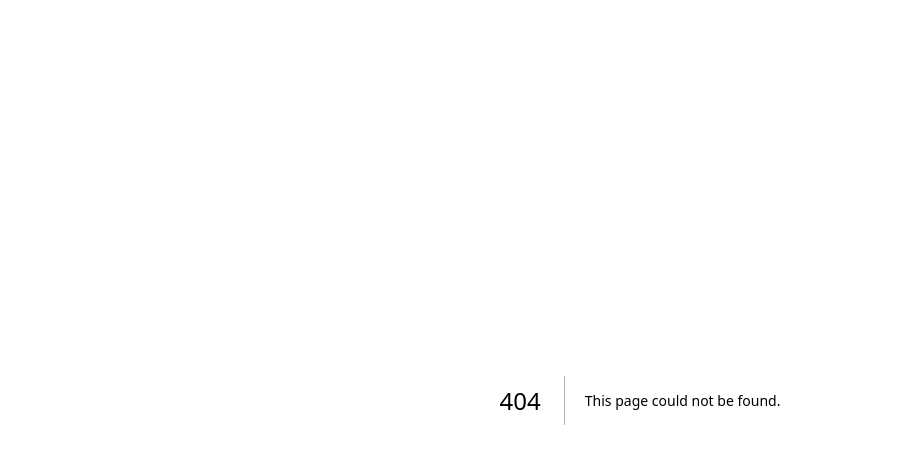
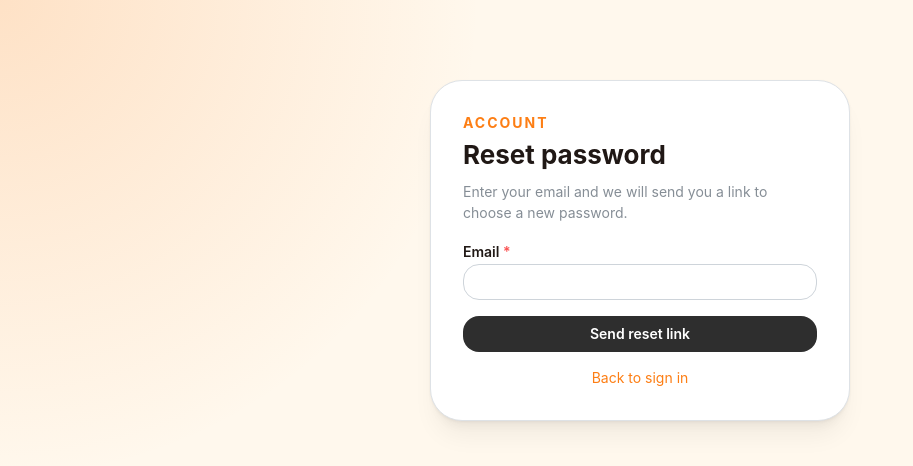
Before and after one commit to allyjarjour/sta-hh, a Next.js app: page /login/forgot-password in a window 1280 px wide. Before the commit this address had no page. Shown: the top 466 px of the page, without its empty margins (0-913 px from the left). Built offline with nearby package versions, Linux system fonts and the light colour scheme.

Commit message:
Add forget password option

```diff
--- a/src/app/auth/callback/route.ts
+++ b/src/app/auth/callback/route.ts
@@ -16,5 +16,6 @@ export async function GET(request: Request) {
     }
   }
 
-  return NextResponse.redirect(`${origin}/login?error=confirmation`);
+  const errorParam = next === "/auth/reset-password" ? "reset" : "confirmation";
+  return NextResponse.redirect(`${origin}/login?error=${errorParam}`);
 }
--- /dev/null
+++ b/src/app/auth/reset-password/ResetPasswordForm.tsx
@@ -0,0 +1,111 @@
+"use client";
+
+import {
+  Alert,
+  Anchor,
+  Button,
+  Paper,
+  PasswordInput,
+  Stack,
+  Text,
+  Title,
+} from "@mantine/core";
+import Link from "next/link";
+import { useRouter } from "next/navigation";
+import { useState } from "react";
+
+import { createClient } from "@/lib/supabase/client";
+
+const MIN_PASSWORD_LENGTH = 6;
+
+export function ResetPasswordForm() {
+  const router = useRouter();
+  const [error, setError] = useState<string | null>(null);
+  const [isSubmitting, setIsSubmitting] = useState(false);
+
+  async function handleSubmit(event: React.FormEvent<HTMLFormElement>) {
+    event.preventDefault();
+    setError(null);
+    setIsSubmitting(true);
+
+    const formData = new FormData(event.currentTarget);
+    const password = formData.get("password")?.toString() ?? "";
+    const confirmPassword = formData.get("confirmPassword")?.toString() ?? "";
+
+    if (password.length < MIN_PASSWORD_LENGTH) {
+      setError(`Password must be at least ${MIN_PASSWORD_LENGTH} characters.`);
+      setIsSubmitting(false);
+      return;
+    }
+
+    if (password !== confirmPassword) {
+      setError("Passwords do not match.");
+      setIsSubmitting(false);
+      return;
+    }
+
+    const supabase = createClient();
+    const { error: updateError } = await supabase.auth.updateUser({ password });
+
+    setIsSubmitting(false);
+
+    if (updateError) {
+      setError(updateError.message);
+      return;
+    }
+
+    router.push("/");
+    router.refresh();
+  }
+
+  return (
+    <Paper p="xl" radius="xl" shadow="md" withBorder maw={420} mx="auto">
+      <form onSubmit={handleSubmit}>
+        <Stack gap="md">
+          <div>
+            <Text c="orange" fw={700} size="sm" tt="uppercase" lts={2}>
+              Account
+            </Text>
+            <Title order={2} mt={4}>
+              Choose a new password
+            </Title>
+            <Text c="dimmed" size="sm" mt="xs">
+              Enter a new password for your account.
+            </Text>
+          </div>
+
+          {error ? (
+            <Alert color="red" title="Could not update password">
+              {error}
+            </Alert>
+          ) : null}
+
+          <PasswordInput
+            autoComplete="new-password"
+            description={`At least ${MIN_PASSWORD_LENGTH} characters.`}
+            label="New password"
+            name="password"
+            required
+          />
+
+          <PasswordInput
+            autoComplete="new-password"
+            label="Confirm password"
+            name="confirmPassword"
+            required
+          />
+
+          <Button color="dark" fullWidth loading={isSubmitting} type="submit">
+            {isSubmitting ? "Saving…" : "Update password"}
+          </Button>
+
+          <Text c="dimmed" size="sm" ta="center">
+            <Anchor component={Link} href="/login">
+              Back to sign in
+            </Anchor>
+          </Text>
+        </Stack>
+      </form>
+    </Paper>
+  );
+}
--- /dev/null
+++ b/src/app/auth/reset-password/page.tsx
@@ -0,0 +1,27 @@
+import { AppShell, AppShellMain, Container } from "@mantine/core";
+import { redirect } from "next/navigation";
+
+import { ResetPasswordForm } from "@/app/auth/reset-password/ResetPasswordForm";
+import { getAuthUser } from "@/lib/auth";
+
+export const metadata = {
+  title: "New password — STA Happy Hour",
+};
+
+export default async function ResetPasswordPage() {
+  const user = await getAuthUser();
+
+  if (!user) {
+    redirect("/login?error=reset");
+  }
+
+  return (
+    <AppShell padding="md">
+      <AppShellMain>
+        <Container size="sm" py={{ base: "xl", md: 64 }}>
+          <ResetPasswordForm />
+        </Container>
+      </AppShellMain>
+    </AppShell>
+  );
+}
--- a/src/app/login/LoginForm.tsx
+++ b/src/app/login/LoginForm.tsx
@@ -34,6 +34,13 @@ export function LoginForm() {
     if (searchParams.get("error") === "confirmation") {
       setError(
         "We could not confirm your email. The link may have expired — try signing up again or sign in if you already confirmed.",
+      );
+      return;
+    }
+
+    if (searchParams.get("error") === "reset") {
+      setError(
+        "Your password reset link is invalid or has expired. Request a new one below.",
       );
     }
   }, [searchParams]);
@@ -173,6 +180,14 @@ export function LoginForm() {
             required
           />
 
+          {!isSignUp ? (
+            <Text size="sm" ta="right">
+              <Anchor component={Link} href="/login/forgot-password" size="sm">
+                Forgot password?
+              </Anchor>
+            </Text>
+          ) : null}
+
           <Button color="dark" fullWidth loading={isSubmitting} type="submit">
             {isSubmitting
               ? isSignUp
--- /dev/null
+++ b/src/app/login/forgot-password/ForgotPasswordForm.tsx
@@ -0,0 +1,104 @@
+"use client";
+
+import {
+  Alert,
+  Anchor,
+  Button,
+  Paper,
+  Stack,
+  Text,
+  TextInput,
+  Title,
+} from "@mantine/core";
+import Link from "next/link";
+import { useState } from "react";
+
+import { createClient } from "@/lib/supabase/client";
+
+export function ForgotPasswordForm() {
+  const [error, setError] = useState<string | null>(null);
+  const [successMessage, setSuccessMessage] = useState<string | null>(null);
+  const [isSubmitting, setIsSubmitting] = useState(false);
+
+  async function handleSubmit(event: React.FormEvent<HTMLFormElement>) {
+    event.preventDefault();
+    setError(null);
+    setSuccessMessage(null);
+    setIsSubmitting(true);
+
+    const formData = new FormData(event.currentTarget);
+    const email = formData.get("email")?.toString().trim() ?? "";
+
+    if (!email) {
+      setError("Email is required.");
+      setIsSubmitting(false);
+      return;
+    }
+
+    const supabase = createClient();
+    const { error: resetError } = await supabase.auth.resetPasswordForEmail(email, {
+      redirectTo: `${window.location.origin}/auth/callback?next=/auth/reset-password`,
+    });
+
+    setIsSubmitting(false);
+
+    if (resetError) {
+      setError(resetError.message);
+      return;
+    }
+
+    setSuccessMessage(
+      "If an account exists for that email, you will receive a password reset link shortly.",
+    );
+  }
+
+  return (
+    <Paper p="xl" radius="xl" shadow="md" withBorder maw={420} mx="auto">
+      <form onSubmit={handleSubmit}>
+        <Stack gap="md">
+          <div>
+            <Text c="orange" fw={700} size="sm" tt="uppercase" lts={2}>
+              Account
+            </Text>
+            <Title order={2} mt={4}>
+              Reset password
+            </Title>
+            <Text c="dimmed" size="sm" mt="xs">
+              Enter your email and we will send you a link to choose a new password.
+            </Text>
+          </div>
+
+          {error ? (
+            <Alert color="red" title="Could not send reset email">
+              {error}
+            </Alert>
+          ) : null}
+
+          {successMessage ? (
+            <Alert color="green" title="Check your email">
+              {successMessage}
+            </Alert>
+          ) : null}
+
+          <TextInput
+            autoComplete="email"
+            label="Email"
+            name="email"
+            required
+            type="email"
+          />
+
+          <Button color="dark" fullWidth loading={isSubmitting} type="submit">
+            {isSubmitting ? "Sending…" : "Send reset link"}
+          </Button>
+
+          <Text c="dimmed" size="sm" ta="center">
+            <Anchor component={Link} href="/login">
+              Back to sign in
+            </Anchor>
+          </Text>
+        </Stack>
+      </form>
+    </Paper>
+  );
+}
--- /dev/null
+++ b/src/app/login/forgot-password/page.tsx
@@ -0,0 +1,19 @@
+import { AppShell, AppShellMain, Container } from "@mantine/core";
+
+import { ForgotPasswordForm } from "@/app/login/forgot-password/ForgotPasswordForm";
+
+export const metadata = {
+  title: "Reset password — STA Happy Hour",
+};
+
+export default function ForgotPasswordPage() {
+  return (
+    <AppShell padding="md">
+      <AppShellMain>
+        <Container size="sm" py={{ base: "xl", md: 64 }}>
+          <ForgotPasswordForm />
+        </Container>
+      </AppShellMain>
+    </AppShell>
+  );
+}
```
Also changed, not shown: 2 other files (tests, documents, lock files or other folders).
